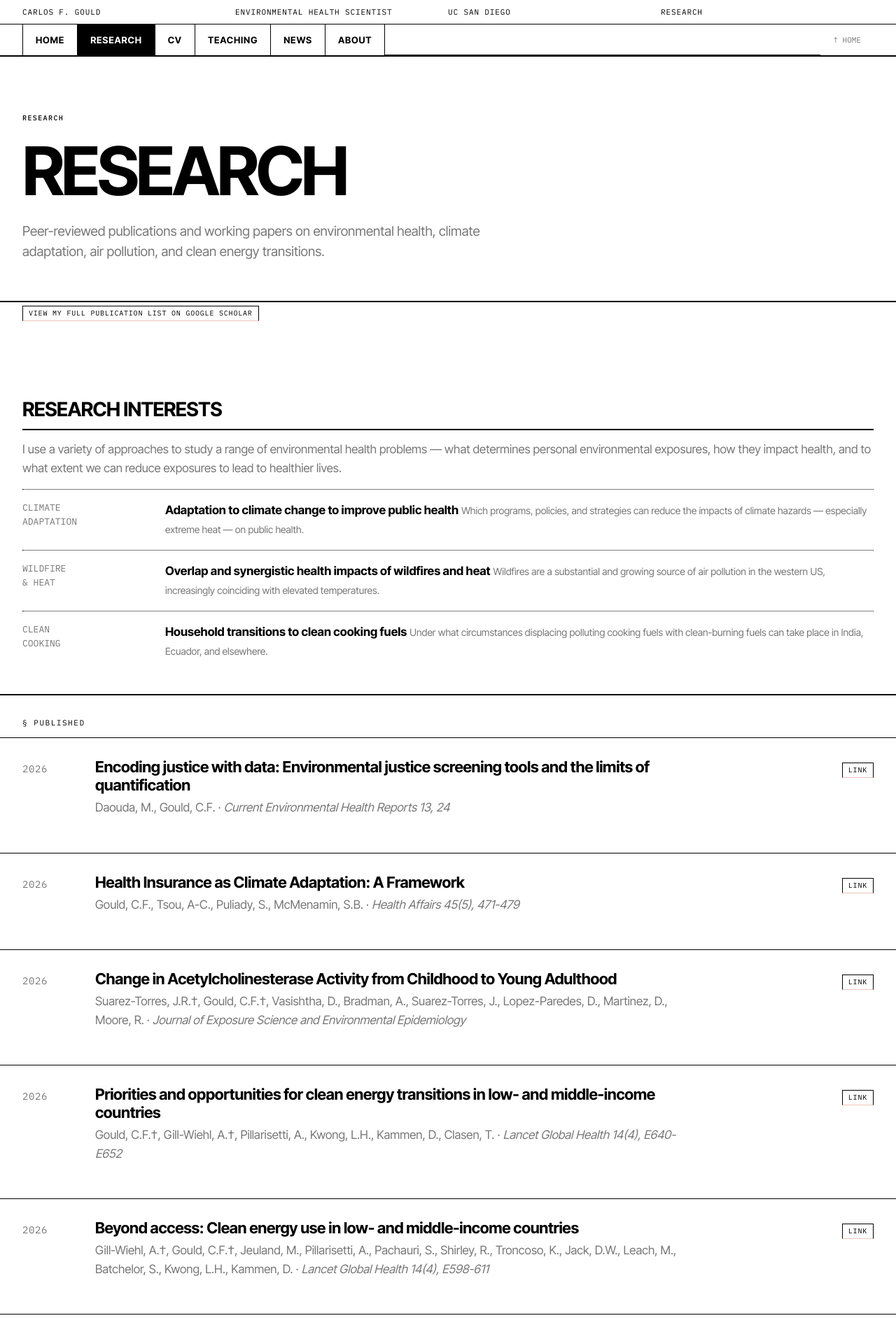
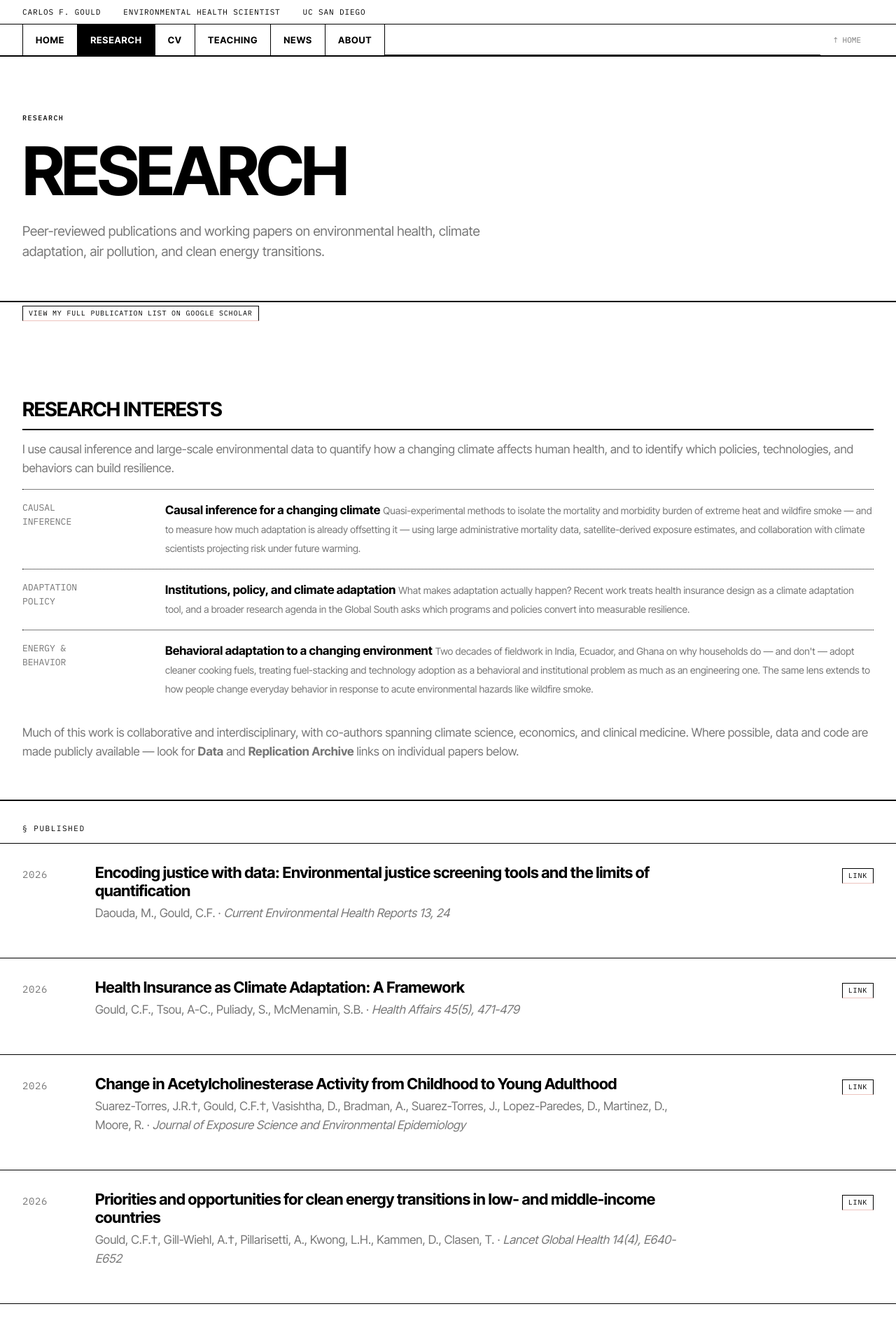
Before and after one commit to gouldc/gouldc.github.io, a Jekyll site: the page built from _pages/research.md, in a window 1280 px wide. Shown: the top 1894 px of the page at 70% size. Built offline with Jekyll 4.4.1, drawn with Linux system fonts in a browser that asks for light colours.

Commit message:
Recast research interests for climate epi/science positioning; masthead cleanup
- Reframe Research Interests into causal inference, adaptation
  policy, and behavioral adaptation themes to better position
  toward climate epidemiology and climate science audiences
- Tighten homepage and About bios to lead with causal inference
  and climate framing
- Add mentorship & collaboration note to About page, pointing to
  concrete mentee outcomes and interdisciplinary co-authorship
- Add Open Data & Code note on Research page pointing to existing
  replication archive links
- Remove redundant page-title item from masthead banner, switch
  meta bar to flexbox for better spacing

Co-Authored-By: Claude Opus 4.6 <noreply@anthropic.com>

```diff
--- a/_includes/masthead.html
+++ b/_includes/masthead.html
@@ -11,7 +11,6 @@
     <a href="{{ "/" | relative_url }}">CARLOS&nbsp;F.&nbsp;GOULD</a>
     <span>ENVIRONMENTAL HEALTH SCIENTIST</span>
     <span>UC SAN DIEGO</span>
-    <span>{{ page.title | upcase | default: "HOME" }}</span>
   </div>
   <nav class="br-nav" aria-label="Primary navigation">
     <a class="br-nav__link{% if page.url == '/' or page.url == '/index.html' %} is-active{% endif %}" href="{{ "/" | relative_url }}">Home</a>
--- a/_pages/research.md
+++ b/_pages/research.md
@@ -10,31 +10,33 @@ lede: "Peer-reviewed publications and working papers on environmental health, cl
 
 <div class="br-cv-section">
 <h2>Research Interests</h2>
-<p class="br-cv-detail" style="margin-bottom: 16px;">I use a variety of approaches to study a range of environmental health problems &mdash; what determines personal environmental exposures, how they impact health, and to what extent we can reduce exposures to lead to healthier lives.</p>
+<p class="br-cv-detail" style="margin-bottom: 16px;">I use causal inference and large-scale environmental data to quantify how a changing climate affects human health, and to identify which policies, technologies, and behaviors can build resilience.</p>
 
 <div class="br-cv-row">
-<span class="br-cv-year">CLIMATE<br>ADAPTATION</span>
+<span class="br-cv-year">CAUSAL<br>INFERENCE</span>
 <div>
-<span class="br-cv-title">Adaptation to climate change to improve public health</span>
-<span class="br-cv-detail">Which programs, policies, and strategies can reduce the impacts of climate hazards &mdash; especially extreme heat &mdash; on public health.</span>
+<span class="br-cv-title">Causal inference for a changing climate</span>
+<span class="br-cv-detail">Quasi-experimental methods to isolate the mortality and morbidity burden of extreme heat and wildfire smoke &mdash; and to measure how much adaptation is already offsetting it &mdash; using large administrative mortality data, satellite-derived exposure estimates, and collaboration with climate scientists projecting risk under future warming.</span>
 </div>
 </div>
 
 <div class="br-cv-row">
-<span class="br-cv-year">WILDFIRE<br>&amp; HEAT</span>
+<span class="br-cv-year">ADAPTATION<br>POLICY</span>
 <div>
-<span class="br-cv-title">Overlap and synergistic health impacts of wildfires and heat</span>
-<span class="br-cv-detail">Wildfires are a substantial and growing source of air pollution in the western US, increasingly coinciding with elevated temperatures.</span>
+<span class="br-cv-title">Institutions, policy, and climate adaptation</span>
+<span class="br-cv-detail">What makes adaptation actually happen? Recent work treats health insurance design as a climate adaptation tool, and a broader research agenda in the Global South asks which programs and policies convert into measurable resilience.</span>
 </div>
 </div>
 
 <div class="br-cv-row">
-<span class="br-cv-year">CLEAN<br>COOKING</span>
+<span class="br-cv-year">ENERGY &amp;<br>BEHAVIOR</span>
 <div>
-<span class="br-cv-title">Household transitions to clean cooking fuels</span>
-<span class="br-cv-detail">Under what circumstances displacing polluting cooking fuels with clean-burning fuels can take place in India, Ecuador, and elsewhere.</span>
-</div>
+<span class="br-cv-title">Behavioral adaptation to a changing environment</span>
+<span class="br-cv-detail">Two decades of fieldwork in India, Ecuador, and Ghana on why households do &mdash; and don't &mdash; adopt cleaner cooking fuels, treating fuel-stacking and technology adoption as a behavioral and institutional problem as much as an engineering one. The same lens extends to how people change everyday behavior in response to acute environmental hazards like wildfire smoke.</span>
 </div>
 </div>
 
+<p class="br-cv-detail" style="margin-top: 20px;">Much of this work is collaborative and interdisciplinary, with co-authors spanning climate science, economics, and clinical medicine. Where possible, data and code are made publicly available &mdash; look for <strong>Data</strong> and <strong>Replication Archive</strong> links on individual papers below.</p>
+</div>
+
 {% include list-publications.html %}
--- a/_sass/layout/_brutalist.scss
+++ b/_sass/layout/_brutalist.scss
@@ -66,9 +66,10 @@ a:hover {
 }
 
 .br-masthead__meta {
-  display: grid;
-  grid-template-columns: repeat(4, minmax(0, 1fr));
-  gap: 0;
+  display: flex;
+  flex-wrap: wrap;
+  align-items: baseline;
+  gap: var(--space-4);
   padding: 10px var(--space-4);
   border-bottom: 1px solid var(--ink);
   font-family: var(--font-mono);
@@ -1041,7 +1042,7 @@ a:hover {
 
 @media (max-width: 860px) {
   .br-masthead__meta {
-    grid-template-columns: 1fr;
+    flex-direction: column;
     gap: 5px;
   }
 
```
Also changed, not shown: _pages/about.md (+2 -2 lines), _pages/research-statement.md (+3 -7 lines).
